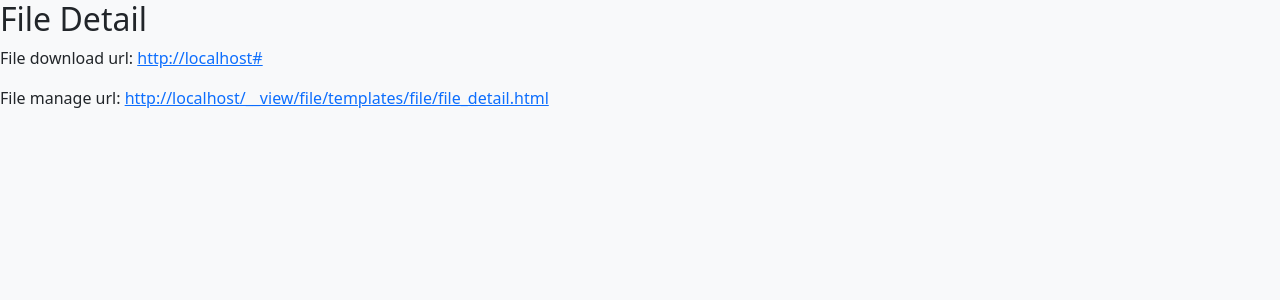
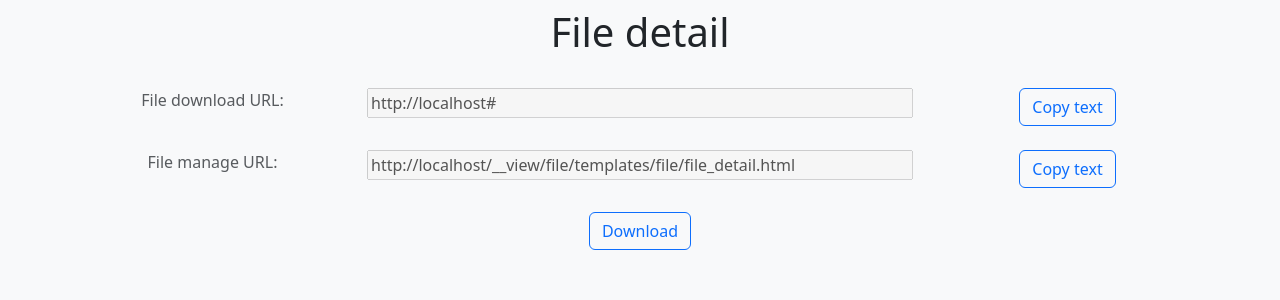
Before and after one commit to karabellyj/WAP2, a Django app: template file/templates/file/file_detail.html in a window 1280 px wide. Shown: the top 300 px of the page. Run offline with Django 4.2, Linux system fonts and the light colour scheme; the template is opened without the code that fills it, so the values that code supplies are empty; some libraries are stand-ins or nearby versions.

Commit message:
[CSS] File detail

```diff
--- a/file/templates/file/file_detail.html
+++ b/file/templates/file/file_detail.html
@@ -1,6 +1,50 @@
 {% extends 'base.html' %}
+
+{% load static %}
+
+{% block title %}
+    File detail
+{% endblock %}
+
 {% block content %}
-    <h2>File Detail</h2>
-    <p>File download url: <a href="{% url 'file-download' object.url_hash %}">{{ request.scheme }}://{{ request.get_host }}{% url 'file-download' object.url_hash %}</a></p>
-    <p>File manage url: <a href="{% url 'file-detail' object.url_hash %}">{{ request.build_absolute_uri }}</a></p>
+<script src="{% static 'copyToClipboard.js' %}"></script>
+
+<div class="container-sm text-center">
+    <div class="row justify-content-sm-center mb-4">
+        <h1 class="mt-2">File detail</h1>
+    </div>
+
+
+    <div class="row justify-content-sm-center mb-4">
+        <div class="col text-muted">
+            File download URL:
+        </div>
+        <div class="col-6">
+            <input class="w-100" type="text" value="{{ request.scheme }}://{{ request.get_host }}{% url 'file-download' object.url_hash %}" id="downloadURL" disabled>
+        </div>
+        <div class="col">
+            <button class="btn btn-outline-primary" onclick="myFunction('downloadURL')">Copy text</button>
+        </div>
+    </div>
+
+    <div class="row justify-content-sm-center mb-4">
+        <div class="col text-muted">
+            File manage URL:
+        </div>
+        <div class="col-6">
+            <input class="w-100" type="text" value="{{ request.build_absolute_uri }}" id="manageURL" disabled>
+        </div>
+        <div class="col">
+            <button class="btn btn-outline-primary" onclick="myFunction('manageURL')">Copy text</button>
+        </div>
+    </div>
+
+    <div class="row justify-content-sm-center mb-4">
+        <div class="col">
+            <a href="{{ request.scheme }}://{{ request.get_host }}{% url 'file-download' object.url_hash %}">
+                <button class="btn btn-outline-primary">Download</button>
+            </a>
+        </div>
+    </div>
+</div>
 {% endblock content %}
```
